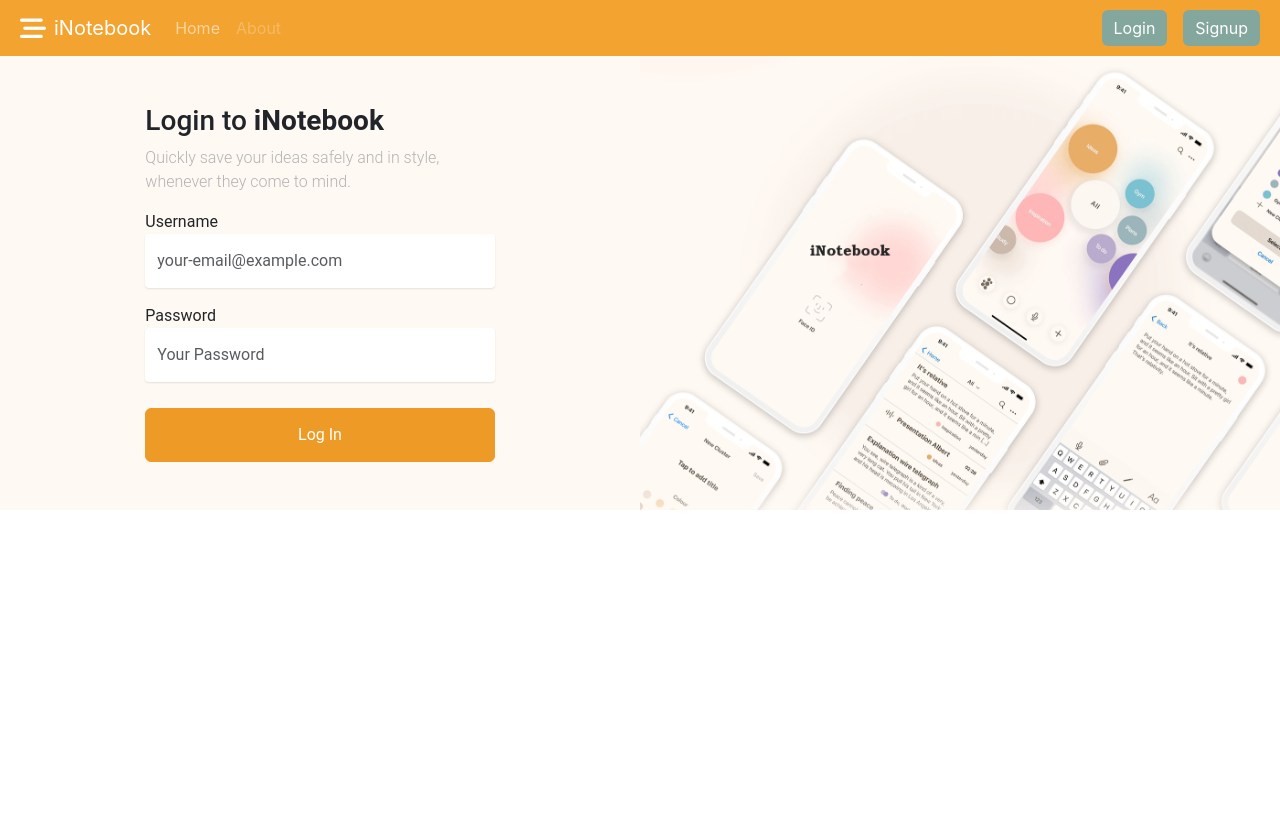
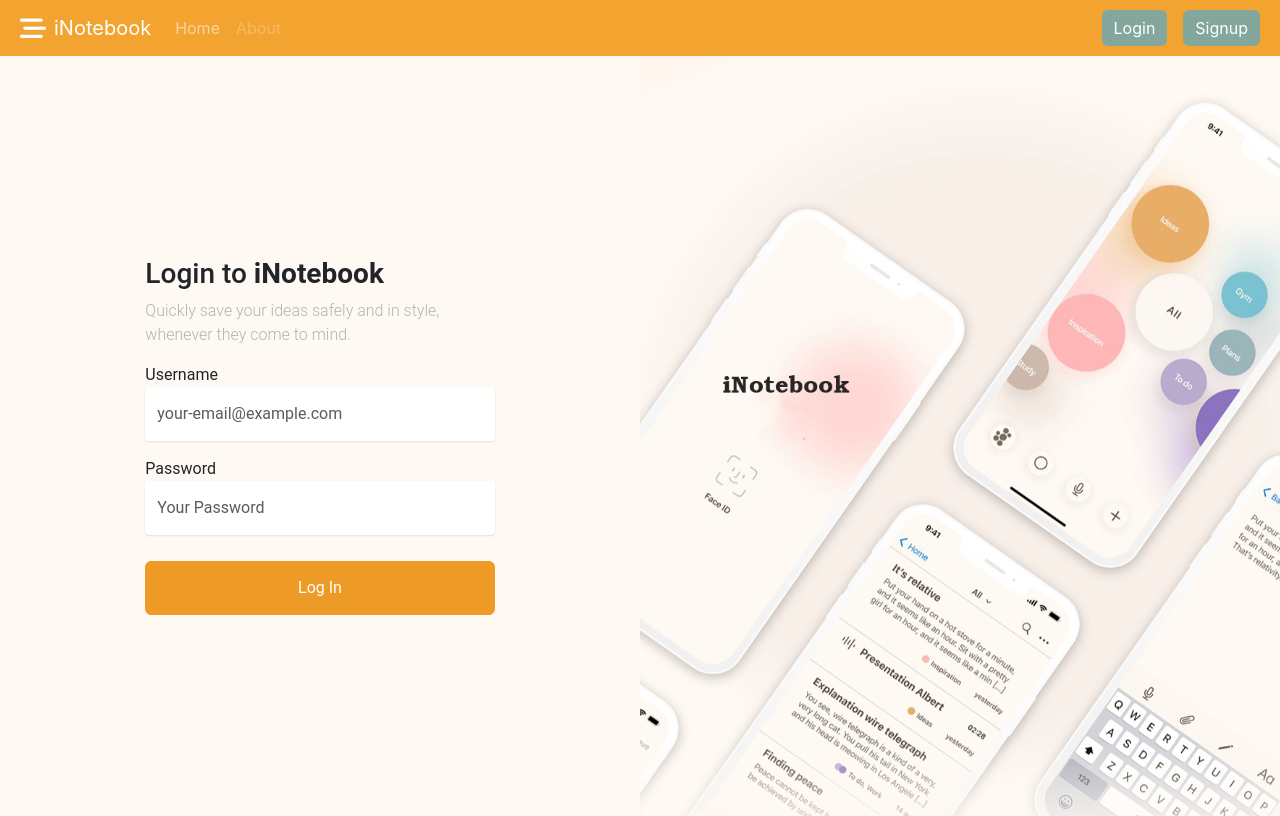
Before and after one commit to Sufyan265/iNotebook, a React (Create React App) app: page /login in a window 1280 px wide. Built offline with nearby package versions, Linux system fonts and the light colour scheme; the HTML template or start-up script is replaced by a standard one.

Commit message:
change hright of login page

```diff
--- a/src/Components/loginStyle.css
+++ b/src/Components/loginStyle.css
@@ -103,6 +103,7 @@
 
 #loginPage {
   font-family: "Roboto", sans-serif;
+  /* min-height: 100vh; */
 }
 
 #loginPage a {
@@ -126,7 +127,7 @@
 #loginPage,
 #loginPage .container>.row {
   height: auto;
-  min-height: 100%;
+  min-height: 95vh;
 }
 
 @media (max-width: 991.98px) {
```
